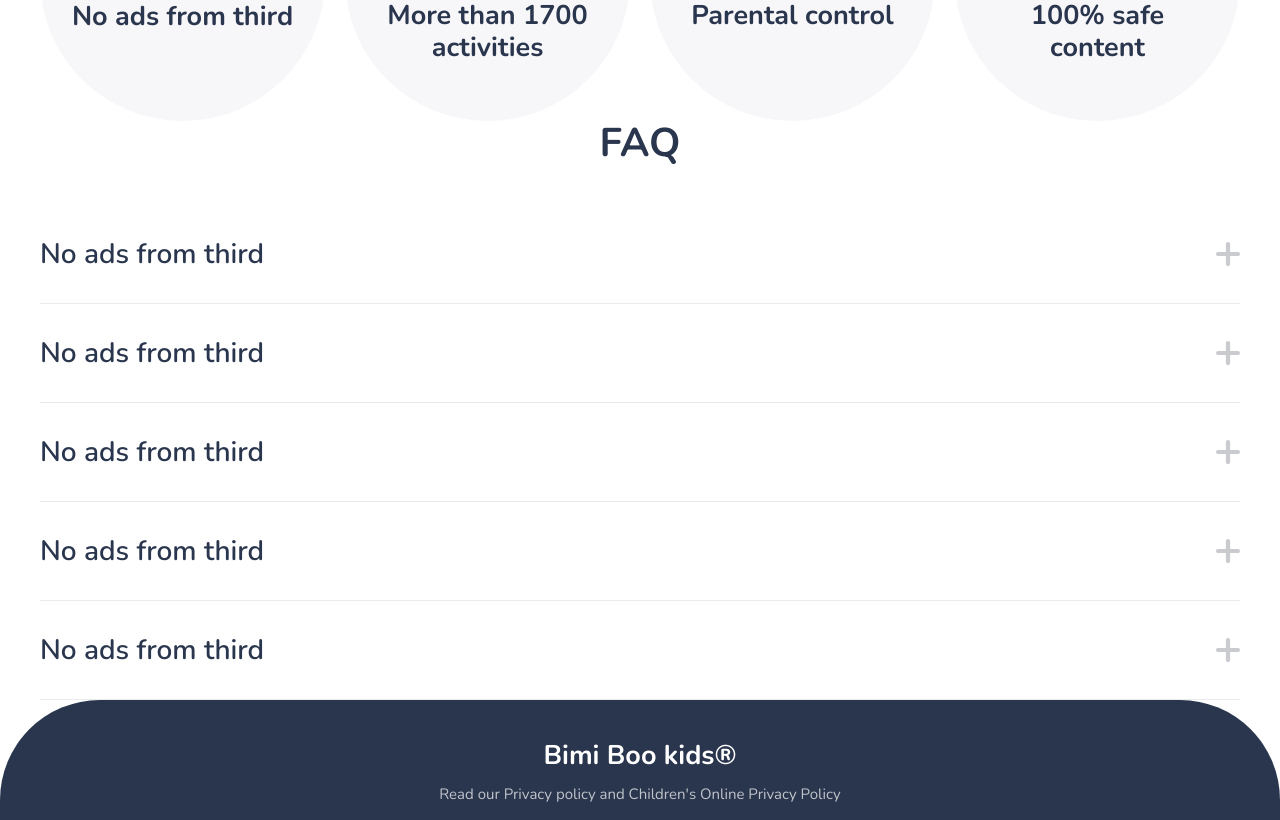
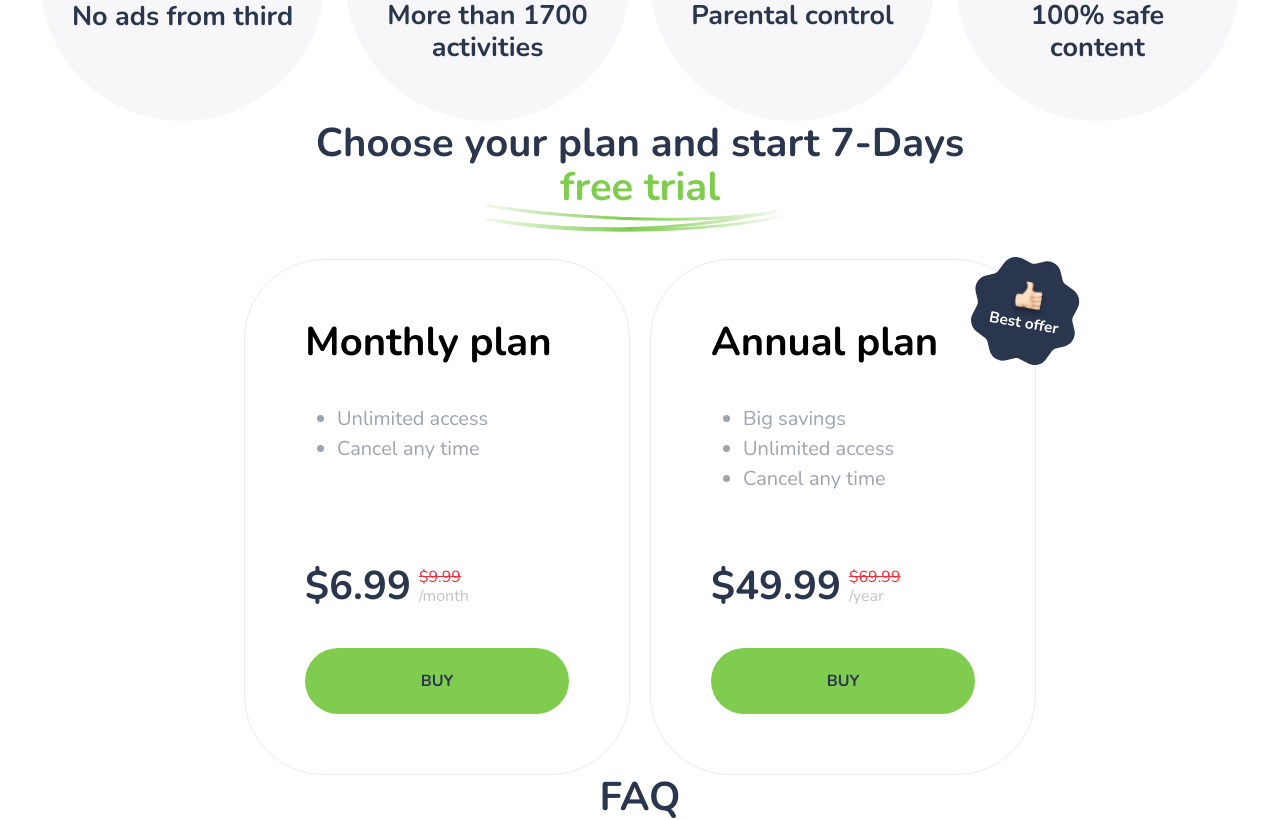
Before and after one commit to laumanovr/academyweb, a Vue app: page /#/ in a window 1280 px wide. Shown: the part 3580-4400 px from the top of the page. Built offline with nearby package versions, Linux system fonts and the light colour scheme.

Commit message:
made tarifft

```diff
--- /dev/null
+++ b/src/components/TariffCard.vue
@@ -0,0 +1,137 @@
+<template>
+  <div class="tariff-card">
+    <img
+      v-if="best"
+      src="@/assets/img/icons/best-offer.svg"
+      alt="Best"
+      class="tariff-card__best-icon"
+    />
+    <div class="tariff-card__title">{{ title }}</div>
+    <ul class="tariff-card__items">
+      <li class="tariff-card__item" v-for="(item, index) in items" :key="index">
+        {{ item }}
+      </li>
+    </ul>
+    <div class="tariff-card__price-wrapper">
+      <div class="tariff-card__price-main">${{ price.main }}</div>
+      <div class="tariff-card__price-right">
+        <div class="tariff-card__price-old">${{ price.old }}</div>
+        <div class="tariff-card__price-time">/{{ price.time }}</div>
+      </div>
+    </div>
+    <VButton fluid>Buy</VButton>
+  </div>
+</template>
+
+<script>
+import VButton from "@/components/VButton.vue";
+
+export default {
+  name: "FeedbackCard",
+  components: {
+    VButton,
+  },
+  props: {
+    title: {
+      type: String,
+      required: true,
+    },
+    items: {
+      type: Array,
+      default: () => [],
+    },
+    price: {
+      type: Object,
+      default: () => ({}),
+    },
+    best: {
+      type: Boolean,
+      default: false,
+    },
+  },
+};
+</script>
+
+<style lang="scss" scoped>
+.tariff-card {
+  position: relative;
+  max-width: 386px;
+  width: 100%;
+  padding: 60px;
+  background: #ffffff;
+  border: 1px solid #e9ebec;
+  border-radius: 80px;
+  text-align: left;
+  &__best-icon {
+    position: absolute;
+    top: -11px;
+    right: -52px;
+    z-index: 1;
+  }
+  &__title {
+    margin-bottom: 40px;
+    font-weight: 700;
+    font-size: 40px;
+    line-height: 110%;
+  }
+  &__items {
+    height: 160px;
+    list-style: disc;
+    text-align: left;
+    margin-left: 32px;
+  }
+  &__item {
+    font-weight: 400;
+    font-size: 20px;
+    line-height: 150%;
+    color: #9da3af;
+  }
+  &__price-wrapper {
+    display: flex;
+    align-items: center;
+    margin-bottom: 40px;
+  }
+  &__price-main {
+    font-weight: 700;
+    font-size: 40px;
+    line-height: 110%;
+    color: #2a364d;
+  }
+  &__price-right {
+    margin-left: 8px;
+  }
+  &__price-old {
+    font-weight: 400;
+    font-size: 16px;
+    line-height: 120%;
+    text-decoration-line: line-through;
+    color: #f02d3a;
+  }
+  &__price-time {
+    font-weight: 400;
+    font-size: 16px;
+    line-height: 100%;
+    color: #2a364d;
+    opacity: 0.3;
+  }
+  @media #{$sm} {
+    padding: 30px;
+    &__best-icon {
+      top: -12px;
+      right: -13px;
+      width: 71.18px;
+      height: 71.18px;
+    }
+    &__title {
+      font-size: 30px;
+    }
+    &__items {
+      height: 150px;
+    }
+    &__item {
+      font-size: 18px;
+      line-height: 30px;
+    }
+  }
+}
+</style>
--- a/src/components/VButton.vue
+++ b/src/components/VButton.vue
@@ -22,10 +22,14 @@ export default {
       type: Boolean,
       default: false,
     },
+    fluid: {
+      type: Boolean,
+      default: false,
+    },
   },
   computed: {
     getClasses() {
-      return [`button_${this.theme}`, "button"];
+      return [`button_${this.theme}`, "button", { button_fluid: this.fluid }];
     },
   },
   methods: {
@@ -54,6 +58,9 @@ export default {
   border: 1px solid transparent;
   border-radius: 51px;
   background: $lime-green;
+  &_fluid {
+    width: 100%;
+  }
   &_main {
     padding: 20px 30px 19px;
     background: $lime-green;
--- a/src/views/main/index.vue
+++ b/src/views/main/index.vue
@@ -284,6 +284,24 @@
         </div>
       </div>
     </section>
+    <section class="main-page__tariffs">
+      <div class="container">
+        <h2 class="main-page__tariffs-title">
+          Choose your plan and start 7-Days <span>free trial</span>
+        </h2>
+        <div class="main-page__tariffs-items">
+          <TariffCard
+            class="main-page__tariffs-item"
+            v-for="tariff in $options.tariffs"
+            :key="tariff.id"
+            :title="tariff.title"
+            :items="tariff.items"
+            :price="tariff.price"
+            :best="tariff.best"
+          />
+        </div>
+      </div>
+    </section>
     <section class="main-page__faq">
       <div class="container">
         <h2 class="main-page__faq-title">FAQ</h2>
@@ -387,11 +405,36 @@
 <script>
 import VButton from "@/components/VButton.vue";
 import VToggle from "@/components/VToggle.vue";
+import TariffCard from "@/components/TariffCard.vue";
 
 export default {
+  tariffs: [
+    {
+      id: 1,
+      title: "Monthly plan",
+      items: ["Unlimited access", "Cancel any time"],
+      price: {
+        main: "6.99",
+        old: "9.99",
+        time: "month",
+      },
+    },
+    {
+      id: 2,
+      title: "Annual plan",
+      items: ["Big savings", "Unlimited access", "Cancel any time"],
+      price: {
+        main: "49.99",
+        old: "69.99",
+        time: "year",
+      },
+      best: true,
+    },
+  ],
   components: {
     VButton,
     VToggle,
+    TariffCard,
   },
 };
 </script>
@@ -788,6 +831,48 @@ export default {
   &__why-academy-buttom {
     margin: 0 auto;
   }
+  &__tariffs {
+    text-align: center;
+  }
+  &__tariffs-title {
+    position: relative;
+    margin-bottom: 50px;
+    font-weight: 700;
+    font-size: 40px;
+    line-height: 110%;
+    color: $dark-blue;
+    span {
+      display: block;
+      color: $lime-green;
+    }
+    &::after {
+      content: "";
+      position: absolute;
+      bottom: -29px;
+      left: 50%;
+      transform: translateX(-50%);
+      display: block;
+      flex-shrink: 0;
+      width: 317.39px;
+      height: 40.73px;
+      background-image: url("~@/assets/img/tariff-line.svg");
+      background-repeat: no-repeat;
+      background-position: 50%;
+      background-size: contain;
+      display: inline-block;
+    }
+  }
+  &__tariffs-items {
+    display: flex;
+    align-items: center;
+    justify-content: center;
+  }
+  &__tariffs-item {
+    margin-right: 20px;
+    &:last-child {
+      margin-right: 0;
+    }
+  }
   &__faq {
     text-align: center;
   }
@@ -950,6 +1035,17 @@ export default {
       max-width: 231px;
     }
   }
+  @media (max-width: 920px) {
+    &__tariffs-items {
+      flex-direction: column;
+    }
+    &__tariffs-item {
+      margin-bottom: 20px;
+      &:last-child {
+        margin-bottom: 0;
+      }
+    }
+  }
   @media #{$sm} {
     &__header-title {
       margin-bottom: 70px;
```
Also changed, not shown: src/assets/img/icons/best-offer.svg (added), src/assets/img/tariff-line.svg (added).
